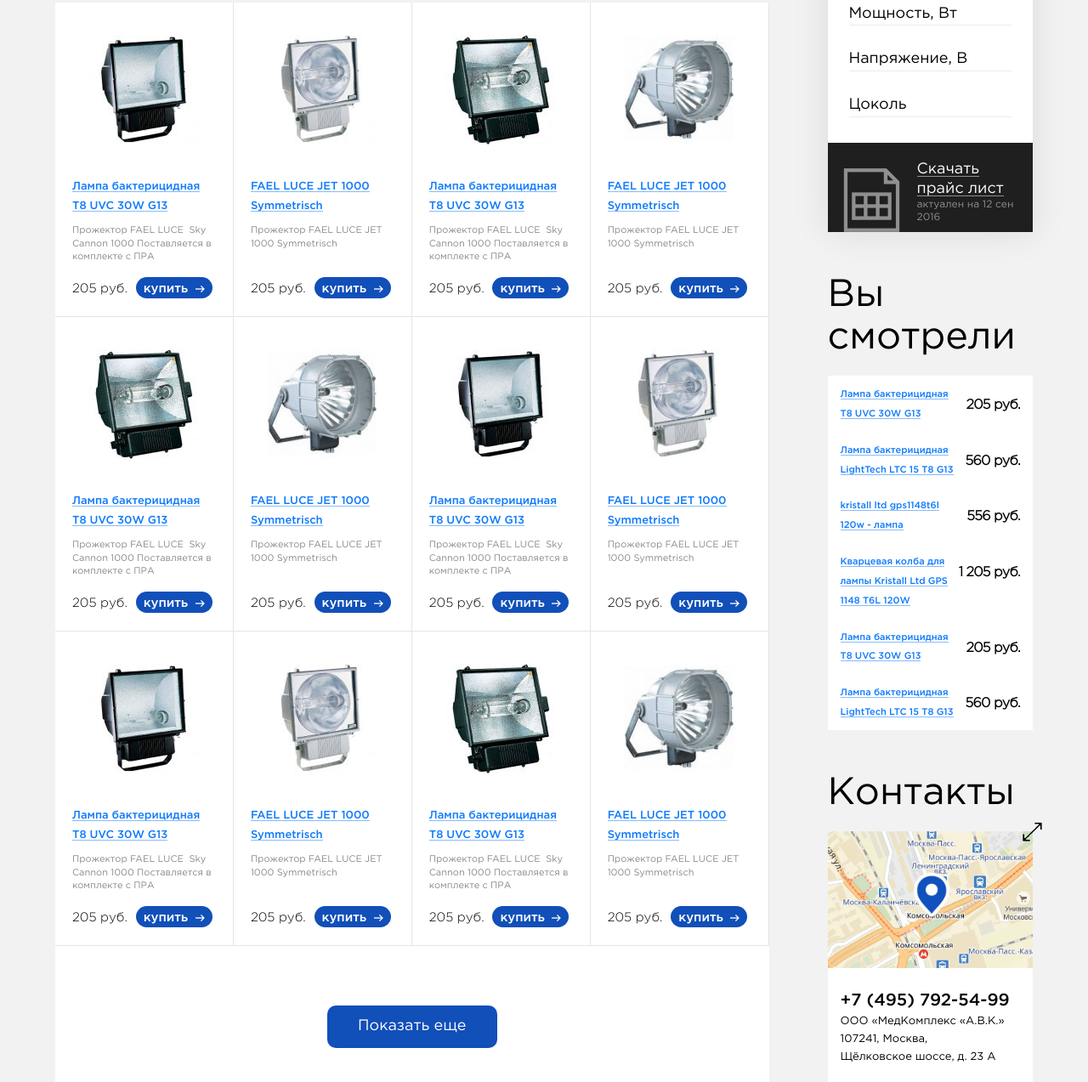
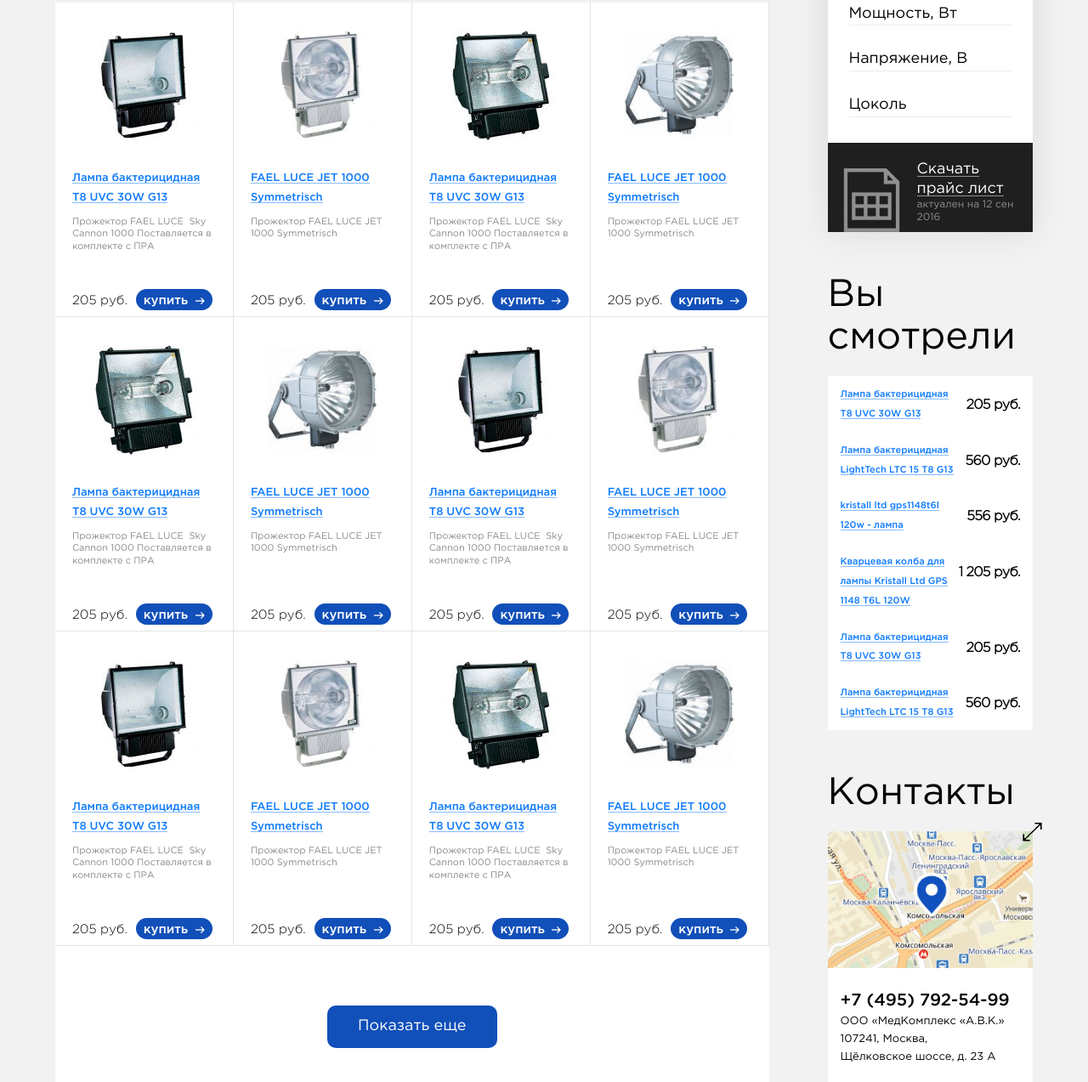
Before and after one commit to MMihran/saoz-eshop, a plain HTML site: page www/catalog.html in a window 1280 px wide. Shown: the part 502-1775 px from the top of the page at 85% size. Drawn offline with nearby package versions, Linux system fonts and the light colour scheme.

Commit message:
height fix

```diff
--- a/www/catalog.html
+++ b/www/catalog.html
@@ -7,9 +7,9 @@
 	<link rel="stylesheet" type="text/css" href="css/ion.rangeSlider.css">
 	<link rel="stylesheet" type="text/css" href="css/ion.rangeSlider.skinHTML5.css">
 	<link rel="stylesheet" type="text/css" href="css/selectize.css">
-	<link rel="stylesheet" href="css/styless.css" type="text/css" />
-	<!-- <link href="css/styless.less" rel="stylesheet/less" type="text/css" />
-	<script type="text/javascript" src="js/less.min.js"></script> -->
+	<!-- <link rel="stylesheet" href="css/styless.css" type="text/css" /> -->
+	<link href="css/styless.less" rel="stylesheet/less" type="text/css" />
+	<script type="text/javascript" src="js/less.min.js"></script>
 </head>
 <body>
 	<header>
@@ -382,8 +382,10 @@
 							<img src="img/prod-4.jpg" alt="">
 						</div>
 						<div class="text-wrap">
+							<div class="prod-description">
 								<a href="#" class="head">Лампа бактерицидная T8 UVC 30W G13</a>
 								<p class="about-prod">Прожектор FAEL LUCE  Sky Cannon 1000 Поставляется в комплекте с ПРА</p>
+							</div>
 							<span class="price">205 руб.</span>
 							<a href="#" class="button">купить</a>
 						</div>
@@ -393,8 +395,10 @@
 							<img src="img/prod-2.jpg" alt="">
 						</div>
 						<div class="text-wrap">
+							<div class="prod-description">
 								<a href="#" class="head">FAEL LUCE JET 1000 Symmetrisch</a>
 								<p class="about-prod">Прожектор FAEL LUCE JET 1000 Symmetrisch</p>
+							</div>
 							<span class="price">205 руб.</span>
 							<a href="#" class="button">купить</a>
 						</div>
@@ -404,8 +408,10 @@
 							<img src="img/prod-3.jpg" alt="">
 						</div>
 						<div class="text-wrap">
+							<div class="prod-description">
 								<a href="#" class="head">Лампа бактерицидная T8 UVC 30W G13</a>
 								<p class="about-prod">Прожектор FAEL LUCE  Sky Cannon 1000 Поставляется в комплекте с ПРА</p>
+							</div>
 							<span class="price">205 руб.</span>
 							<a href="#" class="button">купить</a>
 						</div>
@@ -415,8 +421,10 @@
 							<img src="img/prod-1.jpg" alt="">
 						</div>
 						<div class="text-wrap">
+							<div class="prod-description">
 								<a href="#" class="head">FAEL LUCE JET 1000 Symmetrisch</a>
 								<p class="about-prod">Прожектор FAEL LUCE JET 1000 Symmetrisch</p>
+							</div>
 							<span class="price">205 руб.</span>
 							<a href="#" class="button">купить</a>
 						</div>
@@ -426,8 +434,10 @@
 							<img src="img/prod-3.jpg" alt="">
 						</div>
 						<div class="text-wrap">
+							<div class="prod-description">
 								<a href="#" class="head">Лампа бактерицидная T8 UVC 30W G13</a>
 								<p class="about-prod">Прожектор FAEL LUCE  Sky Cannon 1000 Поставляется в комплекте с ПРА</p>
+							</div>
 							<span class="price">205 руб.</span>
 							<a href="#" class="button">купить</a>
 						</div>
@@ -437,8 +447,10 @@
 							<img src="img/prod-1.jpg" alt="">
 						</div>
 						<div class="text-wrap">
+							<div class="prod-description">
 								<a href="#" class="head">FAEL LUCE JET 1000 Symmetrisch</a>
 								<p class="about-prod">Прожектор FAEL LUCE JET 1000 Symmetrisch</p>
+							</div>
 							<span class="price">205 руб.</span>
 							<a href="#" class="button">купить</a>
 						</div>
@@ -448,8 +460,10 @@
 							<img src="img/prod-4.jpg" alt="">
 						</div>
 						<div class="text-wrap">
+							<div class="prod-description">
 								<a href="#" class="head">Лампа бактерицидная T8 UVC 30W G13</a>
 								<p class="about-prod">Прожектор FAEL LUCE  Sky Cannon 1000 Поставляется в комплекте с ПРА</p>
+							</div>
 							<span class="price">205 руб.</span>
 							<a href="#" class="button">купить</a>
 						</div>
@@ -459,8 +473,10 @@
 							<img src="img/prod-2.jpg" alt="">
 						</div>
 						<div class="text-wrap">
+							<div class="prod-description">
 								<a href="#" class="head">FAEL LUCE JET 1000 Symmetrisch</a>
 								<p class="about-prod">Прожектор FAEL LUCE JET 1000 Symmetrisch</p>
+							</div>
 							<span class="price">205 руб.</span>
 							<a href="#" class="button">купить</a>
 						</div>
@@ -470,8 +486,10 @@
 							<img src="img/prod-4.jpg" alt="">
 						</div>
 						<div class="text-wrap">
+							<div class="prod-description">
 								<a href="#" class="head">Лампа бактерицидная T8 UVC 30W G13</a>
 								<p class="about-prod">Прожектор FAEL LUCE  Sky Cannon 1000 Поставляется в комплекте с ПРА</p>
+							</div>
 							<span class="price">205 руб.</span>
 							<a href="#" class="button">купить</a>
 						</div>
@@ -481,8 +499,10 @@
 							<img src="img/prod-2.jpg" alt="">
 						</div>
 						<div class="text-wrap">
+							<div class="prod-description">
 								<a href="#" class="head">FAEL LUCE JET 1000 Symmetrisch</a>
 								<p class="about-prod">Прожектор FAEL LUCE JET 1000 Symmetrisch</p>
+							</div>
 							<span class="price">205 руб.</span>
 							<a href="#" class="button">купить</a>
 						</div>
@@ -492,8 +512,10 @@
 							<img src="img/prod-3.jpg" alt="">
 						</div>
 						<div class="text-wrap">
+							<div class="prod-description">
 								<a href="#" class="head">Лампа бактерицидная T8 UVC 30W G13</a>
 								<p class="about-prod">Прожектор FAEL LUCE  Sky Cannon 1000 Поставляется в комплекте с ПРА</p>
+							</div>
 							<span class="price">205 руб.</span>
 							<a href="#" class="button">купить</a>
 						</div>
@@ -503,8 +525,10 @@
 							<img src="img/prod-1.jpg" alt="">
 						</div>
 						<div class="text-wrap">
+							<div class="prod-description">
 								<a href="#" class="head">FAEL LUCE JET 1000 Symmetrisch</a>
 								<p class="about-prod">Прожектор FAEL LUCE JET 1000 Symmetrisch</p>
+							</div>
 							<span class="price">205 руб.</span>
 							<a href="#" class="button">купить</a>
 						</div>
--- a/www/css/styless.less
+++ b/www/css/styless.less
@@ -1672,7 +1672,7 @@
 		.img-wrap{
 			overflow: hidden;
 			width: 100%;
-			height: 205px;
+			height: 195px;
 			position: relative;
 			img{
 				.center-absolute();
@@ -1682,11 +1682,14 @@
 		.text-wrap{
 			padding: 0 35px;
 		}
+		.prod-description{
+			height: 135px;
+		}
 		.about-prod{
 			font-size: 13px;
 			color: #898989;
-			margin-top: 15px;
-			height: 60px;
+			margin-top: 10px;
+			line-height: 1.3;
 		}
 		&:hover{
 			-webkit-box-shadow: 0px 0px 40px -10px rgba(0,0,0,0.75);
@@ -1709,7 +1712,6 @@
 	}
 	a.head{
 		.prod-head-style();
-		height: 40px;
 	}
 	.md({
 		.prod{
```
Also changed, not shown: www/cart.html (+13 -3 lines), www/index.html (+0 -1 lines). Lines whose indentation alone changed are shown as unchanged.
